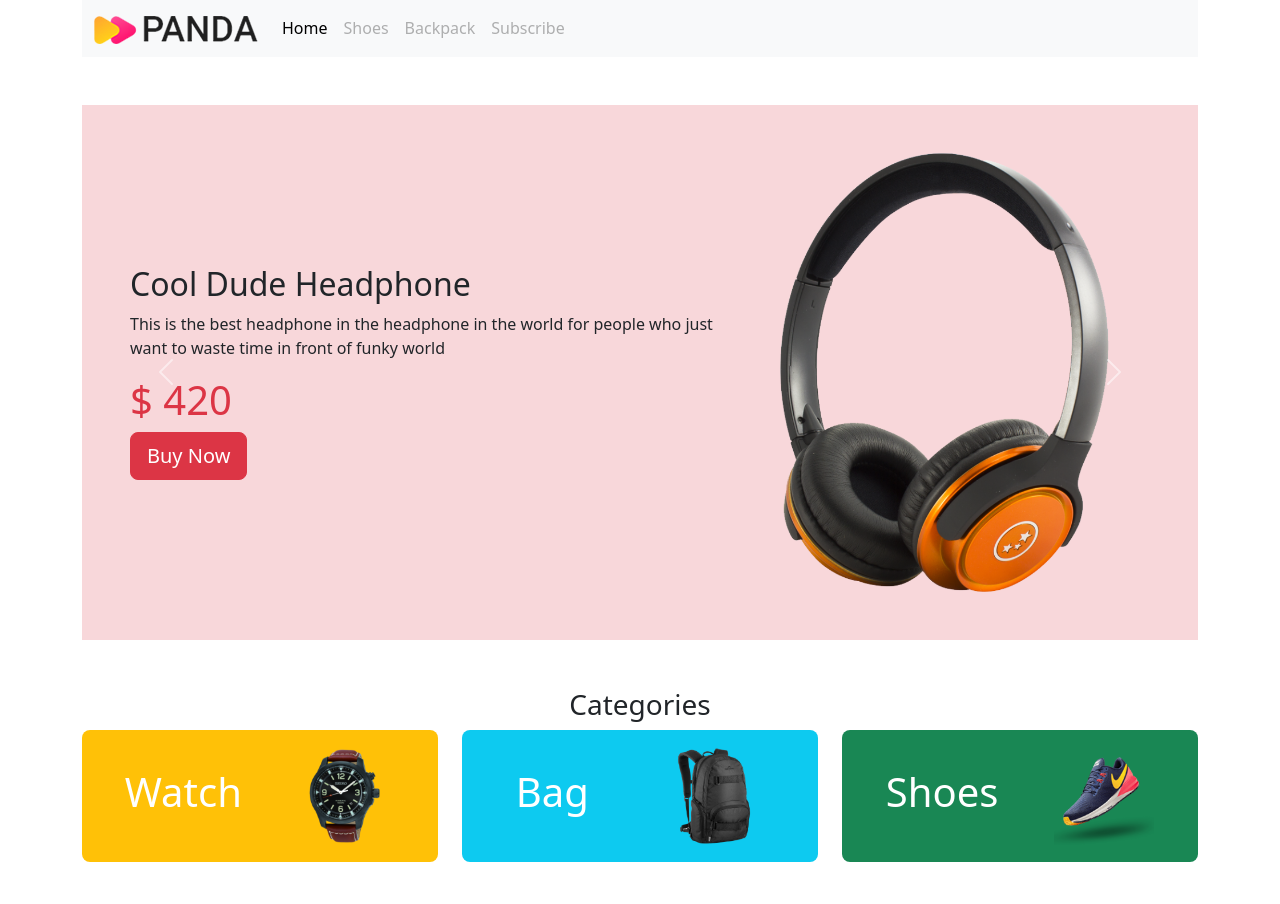
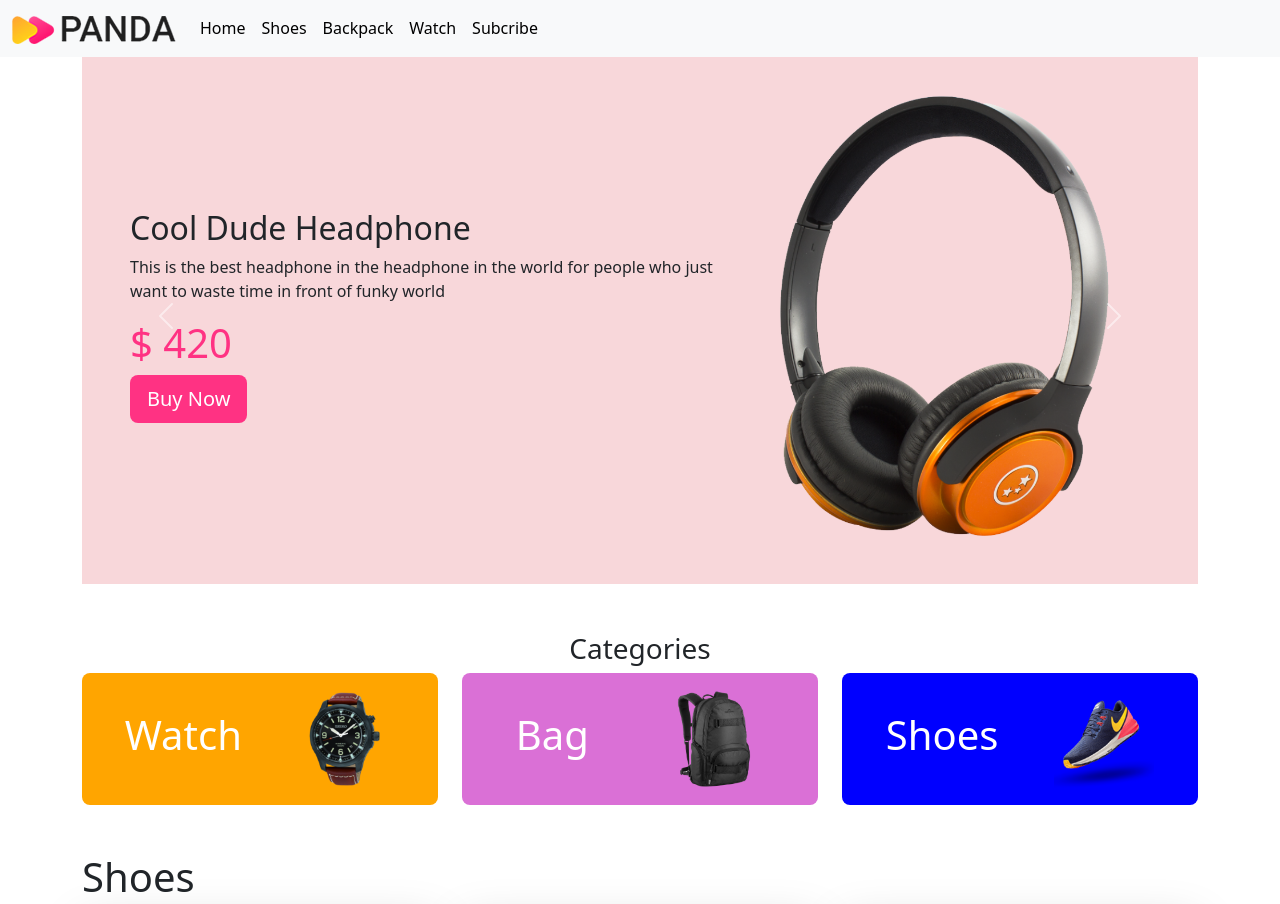
Before and after one commit to Joyita03/Daraz, a plain HTML site: page index.html in a window 1280 px wide. Shown: the top 904 px of the page. Drawn offline with nearby package versions, Linux system fonts and the light colour scheme.

Commit message:
first commit

```diff
--- a/index.html
+++ b/index.html
@@ -4,6 +4,7 @@
     <meta charset="utf-8" />
     <meta name="viewport" content="width=device-width, initial-scale=1" />
     <title>Bootstrap demo</title>
+
     <link
       href="https://cdn.jsdelivr.net/npm/bootstrap@5.3.3/dist/css/bootstrap.min.css"
       rel="stylesheet"
@@ -15,7 +16,7 @@
     <header class="container">
       <!-- Navbar Start -->
 
-      <nav class="navbar navbar-expand-lg bg-body-tertiary">
+      <nav class="navbar navbar-expand-lg bg-body-tertiary fixed-top">
         <div class="container-fluid">
           <a class="navbar-brand fw-bold" href="#"
             ><img src="img/logo.png" alt=""
@@ -34,16 +35,23 @@
           <div class="collapse navbar-collapse" id="navbarNav">
             <ul class="navbar-nav">
               <li class="nav-item">
+
+                <li class="nav-item">
                   <a class="nav-link active" aria-current="page" href="#">Home</a>
                 </li>
+
                 <li class="nav-item">
-                <a class="nav-link disabled" aria-disabled="true">Shoes</a>
+
+                <a class="nav-link active" aria-current="page" href="#Shoes">Shoes</a>
                 </li>
                 <li class="nav-item">
-                <a class="nav-link disabled" aria-disabled="true">Backpack</a>
+                  <a class="nav-link active" aria-current="page" href="#Backpack">Backpack</a>
                 </li>
                 <li class="nav-item">
-                <a class="nav-link disabled" aria-disabled="true">Subscribe</a>
+                  <a class="nav-link active" aria-current="page" href="#Watch">Watch</a>
+                </li>
+                <li class="nav-item">
+                  <a class="nav-link active" aria-current="page" href="#Subscribe">Subcribe</a>
                 </li>
             </ul>
           </div>
@@ -67,8 +75,8 @@
                     This is the best headphone in the headphone in the world for
                     people who just want to waste time in front of funky world
                   </p>
-                  <h1 class="text-danger">$ 420</h1>
-                  <button class="btn btn-danger btn-lg">Buy Now</button>
+                  <h1 class=""  style="color: #ff3283;">$ 420</h1>
+                  <button class="btn btn-lg" style="background-color: #ff3283; color: white;">Buy Now</button>
                 </div>
               </div>
 
@@ -90,8 +98,8 @@
                     This is the best headphone in the X-box in the world for
                     people who just want to waste time in front of funky world
                   </p>
-                  <h1 class="text-danger">$ 600</h1>
-                  <button class="btn btn-danger btn-lg">Buy Now</button>
+                  <h1 class= "" style="color: #ff3283;">$ 600</h1>
+                  <button class="btn btn-lg" style="background-color: #ff3283; color: white;">Buy Now</button>
                 </div>
               </div>
 
@@ -113,8 +121,8 @@
                     This is the best headphone in the TV in the world for
                     people who just want to waste time in front of funky world
                   </p>
-                  <h1 class="text-danger">$ 1200</h1>
-                  <button class="btn btn-danger btn-lg">Buy Now</button>
+                  <h1 class="" style="color: #ff3283;">$ 1200</h1>
+                  <button class="btn btn-lg" style="background-color: #ff3283; color: white;">Buy Now</button>
                 </div>
               </div>
 
@@ -158,21 +166,21 @@
         <div class="container overflow-hidden text-center">
           <div class="row gy-5">
             <div class="col-lg-4 col-md-6 col-sm-12">
-              <div class="p-3 d-flex align-items-center justify-content-around bg-warning rounded-3">
+              <div class=" p-3 d-flex align-items-center justify-content-around rounded-3" style="background-color: #ffa500;">
                 <h1 class="text-white">Watch</h1>
               <img src="img/watch.png" alt="" width="100px">
             </div>
             </div>
             <!-- single categories -->
             <div class="col-lg-4 col-md-6 col-sm-12">
-              <div class="p-3 d-flex align-items-center justify-content-around bg-info rounded-3 ">
+              <div class="p-3 d-flex align-items-center justify-content-around  rounded-3 " style="background-color: #da70d6;">
                 <h1 class="text-white">Bag</h1>
               <img src="img/bag.png" alt="" width="100px">
             </div>
             </div>
             <!-- single categoriess -->
             <div class="col-lg-4 col-md-6 col-sm-12">
-              <div class="p-3 d-flex align-items-center justify-content-around bg-success rounded-3">
+              <div class="p-3 d-flex align-items-center justify-content-around  rounded-3" style="background-color: #0000ff;">
                 <h1 class="text-white">Shoes</h1>
               <img src="img/shoes.png" alt="" width="100px">
             </div>
@@ -186,7 +194,7 @@
 
       <!-- Shoes Start -->
 
-      <section class="container">
+      <section class="container" id="Shoes">
         <h1>Shoes</h1>
       <div class="row row-cols-1 row-cols-md-3 g-4">
         <div class="col">
@@ -236,7 +244,7 @@
 
        <!-- Backpack Start -->
 
-       <section class="container my-5">
+       <section class="container my-5" id="Backpack">
         <h1>Backpack</h1>
       <div class="row row-cols-1 row-cols-md-3 g-4">
         <div class="col">
@@ -288,7 +296,7 @@
 
 
         <!-- watch -->
-         <section class="container">
+         <section class="container" id="Watch">
         <h1>Watch</h1>
         <div class="row row-cols-1 row-cols-md-3 g-4">
           <div class="col">
@@ -361,7 +369,7 @@
         </main>
 
 <!-- Footer -->
- <footer class="text-center mt-5">
+ <footer class="text-center mt-5" id="Subscribe">
   <small>@2020,Panda Commerce. All rights reserved. Sofia, Bulgaria.</small>
  </footer>
  <script
```
Lines whose indentation alone changed are shown as unchanged.
